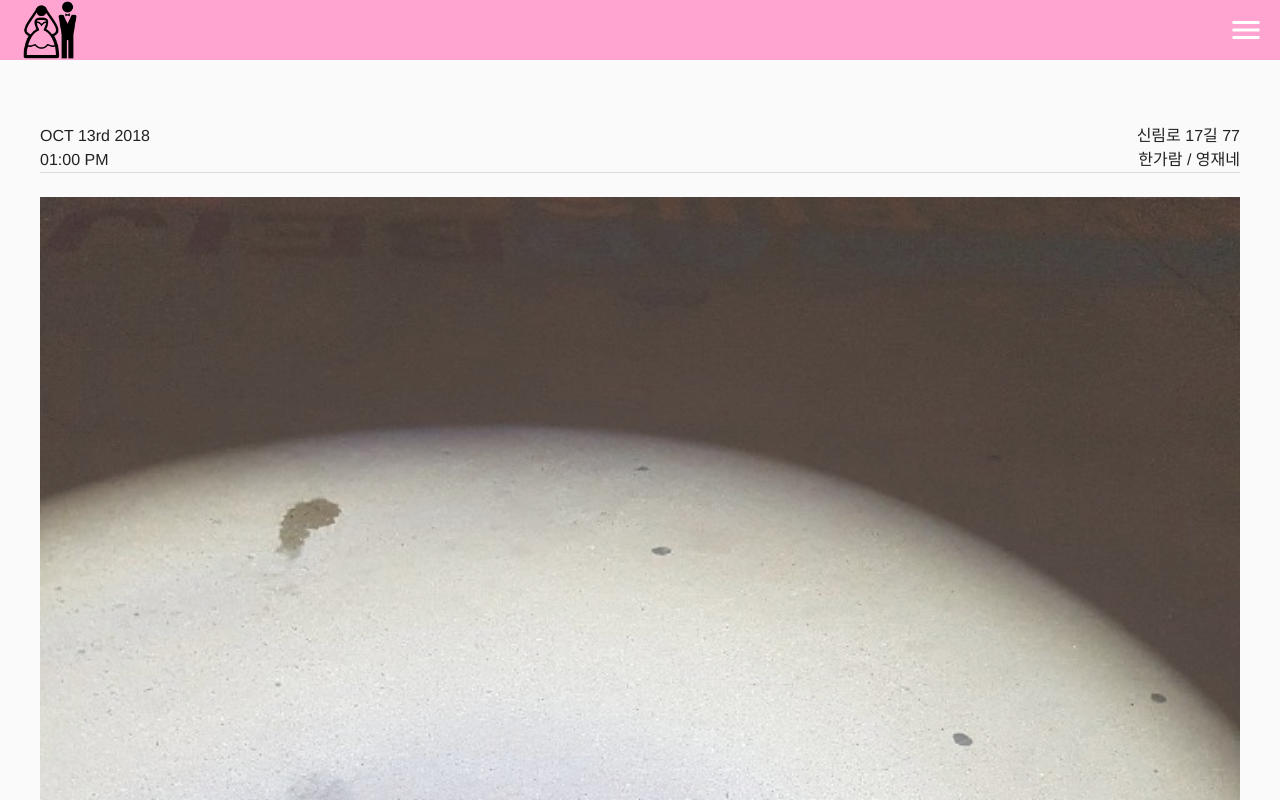
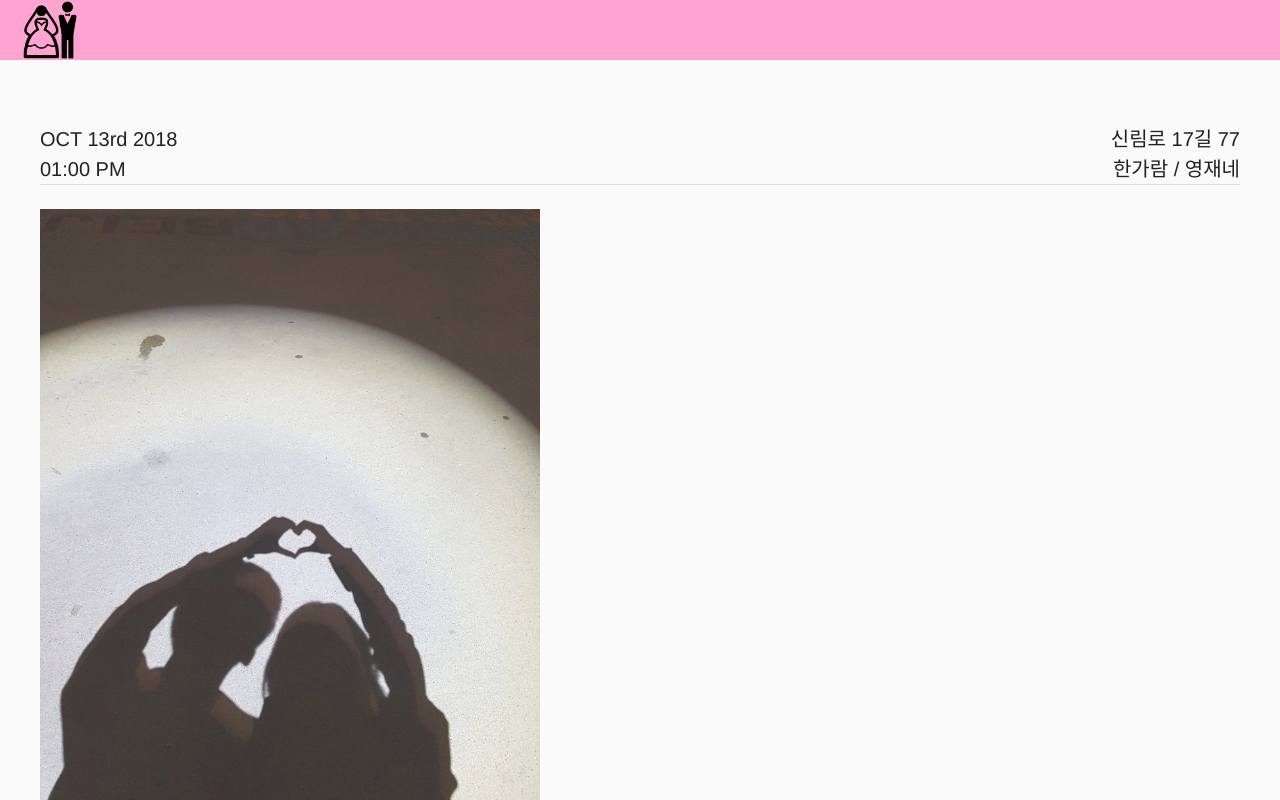
Before and after one commit to Yoo-Youngjae/MyInfo, a Vue app: page / in a window 1280 px wide. Shown: the top 800 px of the page. Built offline with nearby package versions, Linux system fonts and the light colour scheme.

Commit message:
18/10/22 영재 project 데스트탑 시작

```diff
--- a/src/view/home/Header.vue
+++ b/src/view/home/Header.vue
@@ -33,6 +33,12 @@
 </script>
 
 <style scoped>
+  /*web 일때*/
+  @media only screen and (min-width: 960px) {
+    .mobile-menu{
+      display: none;
+    }
+  }
   .header-wrapper{
     height: 60px;
     background-color: #FFA4D0;
--- a/src/view/home/Main.vue
+++ b/src/view/home/Main.vue
@@ -79,6 +79,34 @@
 </script>
 
 <style scoped>
+  /*web 일때*/
+  @media only screen and (min-width: 960px) {
+    .top-data{
+      display: flex;
+    }
+    .date{
+      font-weight: 500;
+      font-size: 20px;
+      width: 50%;
+    }
+    .place{
+      text-align: right;
+      font-weight: 500;
+      font-size: 20px;
+      width: 50%;
+    }
+    .marry-main{
+      margin-top: 24px;
+      margin-bottom: 24px;
+      opacity: 0.8;
+      width: 500px;
+    }
+    .carousel{
+      width: 500px;
+    }
+  }
+  /*mobile 일때*/
+  @media only screen and (max-width: 959px) {
     .top-data{
       display: flex;
     }
@@ -128,4 +156,7 @@
       font-weight: 600;
       font-size: 16px;
     }
+  }
+
+
 </style>
```
Lines whose indentation alone changed are shown as unchanged.
